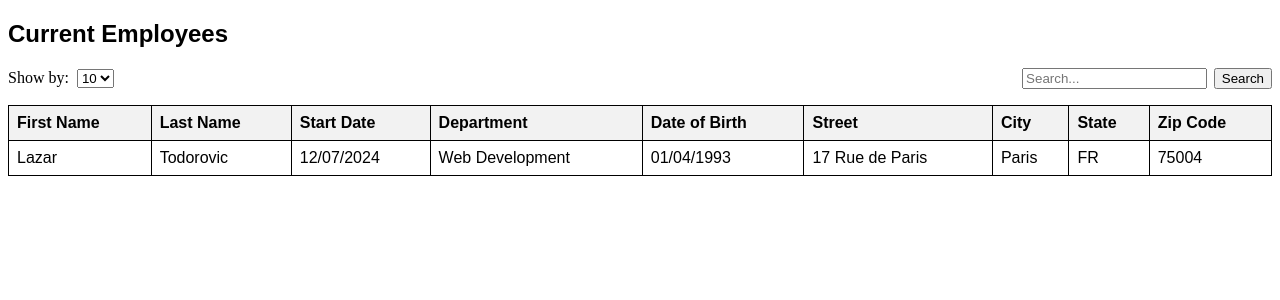
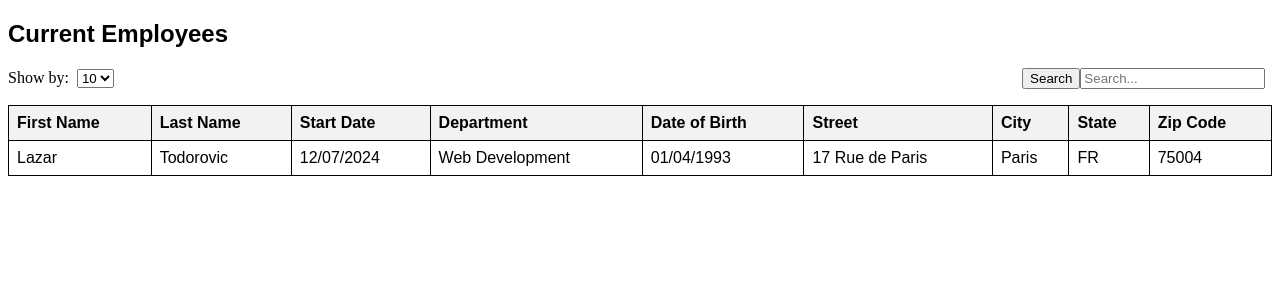
Before and after one commit to todorjr/table-data, a React (Vite) app: page / in a window 1280 px wide. Shown: the top 300 px of the page. Built offline with nearby package versions, Linux system fonts and the light colour scheme.

Commit message:
btn position

```diff
--- a/src/Table.jsx
+++ b/src/Table.jsx
@@ -13,11 +13,12 @@ function Table () {
             </select>
         </div>
         <div className="search-box">
+            <button type="button" id="search-btn">Search</button>
             <input type="text" id="search" placeholder="Search..." />
-            <button type="button" id="search-btn">Search</button>
         </div>
     </div>
         <table>
+            <tbody>
             <tr>
                 <th>First Name</th>
                 <th>Last Name</th>
@@ -40,6 +41,7 @@ function Table () {
                 <td>FR</td>
                 <td>75004</td>
             </tr>
+            </tbody>
         </table>
         </div>
     )
```
